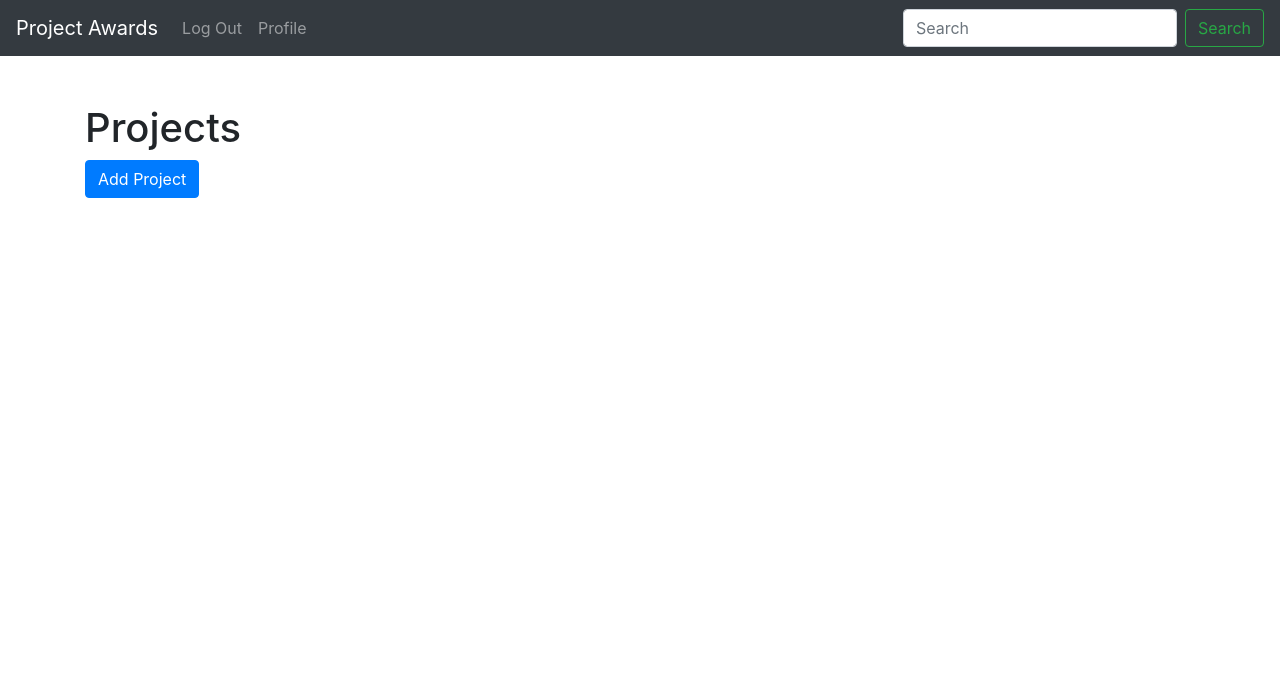
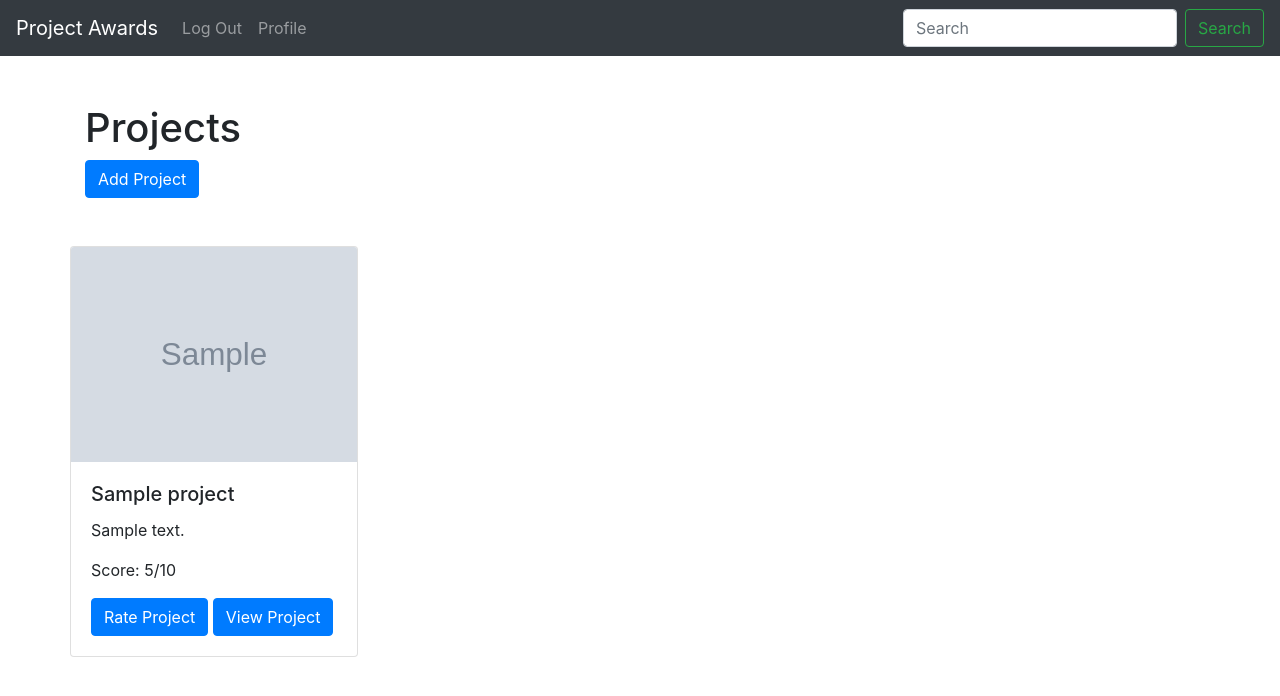
Before and after one commit to victorlomi/Project-Awards, a Django app: page / in a window 1280 px wide. Shown: the top 696 px of the page. Run offline with Django 3.2, Linux system fonts and the light colour scheme; a user stored in the database is signed in; tables that the repository leaves empty hold one stand-in row (values such as "Sample post"); grey boxes marked "Sample" are stand-in pictures; some libraries are stand-ins or nearby versions.

Commit message:
show all the projects on the homepage as cards

```diff
--- a/rating/templates/homepage.html
+++ b/rating/templates/homepage.html
@@ -7,7 +7,7 @@
             <h2>Please log in first</h2>
         </div>
     {% else %}
-        <div class="container mt-5">
+        <div class="container mt-5 mb-5">
             <div class="row">
                 <div class="col">
                     <h1>Projects</h1>
@@ -20,6 +20,20 @@
                     </form>
                 </div>
             </div>
+            <div class="row mt-5 d-flex">
+                {% for project in projects %}
+                    <div class="card mr-5" style="width: 18rem;">
+                        <img class="card-img-top" src="{{ project.photo.url }}" alt="Card image cap">
+                        <div class="card-body">
+                            <h5 class="card-title">{{ project.title }}</h5>
+                            <p class="card-text">{{ project.description }}</p>
+                            <p class="card-text">Score: 5/10</p>
+                            <a href="#" class="btn btn-primary">Rate Project</a>
+                            <a href="{{ project.link }}" class="btn btn-primary">View Project</a>
+                        </div>
+                    </div>
+                {% endfor %}
+            </div>
         </div>
     {% endif %}
 {% endblock %}
--- a/rating/views.py
+++ b/rating/views.py
@@ -9,7 +9,8 @@ from .models import Project
 from django.contrib.auth import logout
 
 def homepage(request):
-    return render(request, "homepage.html")
+    projects = Project.objects.all()
+    return render(request, "homepage.html", {"projects": projects})
 
 def profile(request):
     return render(request, "profile.html")
```
